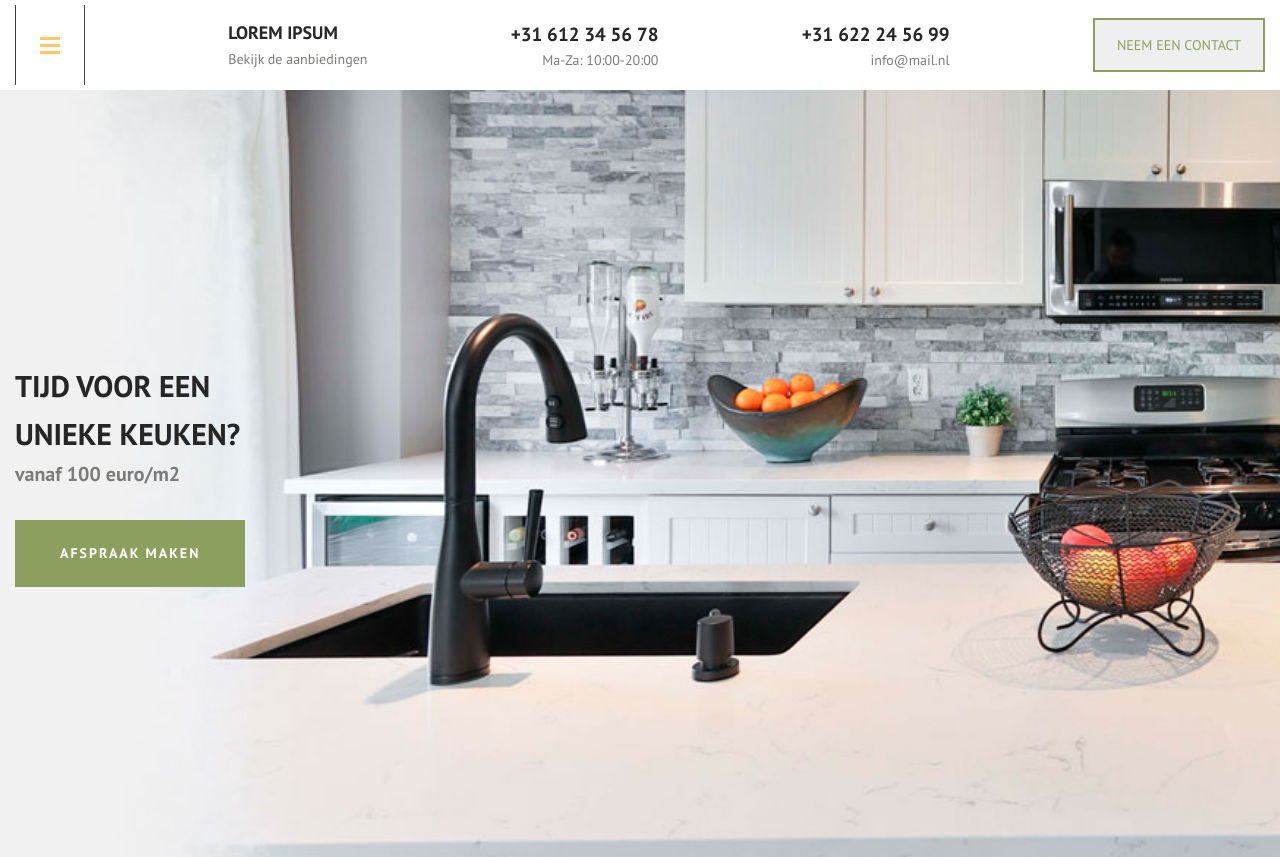
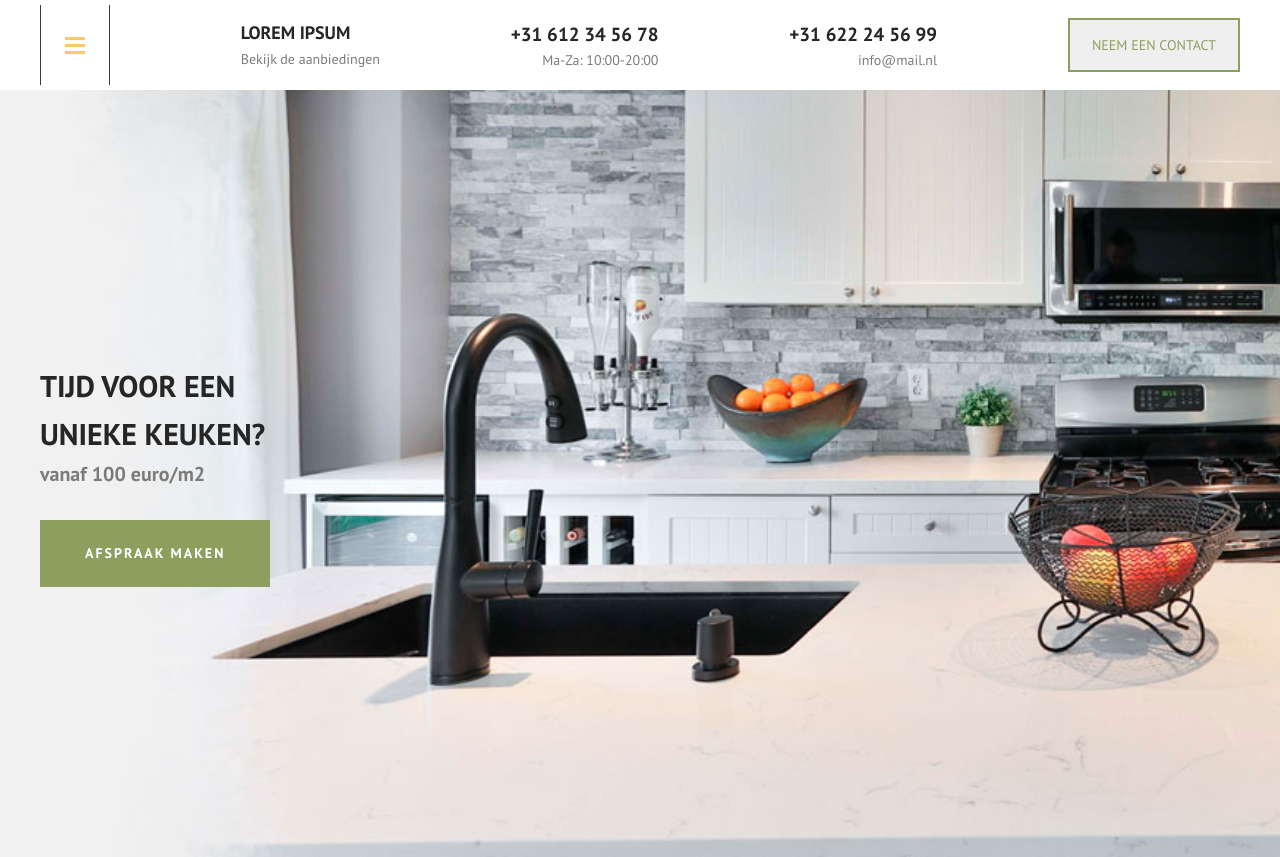
Before and after one commit to Dinaramus/Lorem, a plain HTML site: page index.html in a window 1280 px wide. Drawn offline with Linux system fonts and the light colour scheme.

Commit message:
Menu screen

```diff
--- a/assets/css/main.css
+++ b/assets/css/main.css
@@ -4,7 +4,7 @@
 /* Container */
 .container {
   width: 100%;
-  max-width: 123git0px;
+  max-width: 1230px;
   padding: 0 15px;
   margin: 0 auto;
 }
```
Also changed, not shown: 2 other files.
